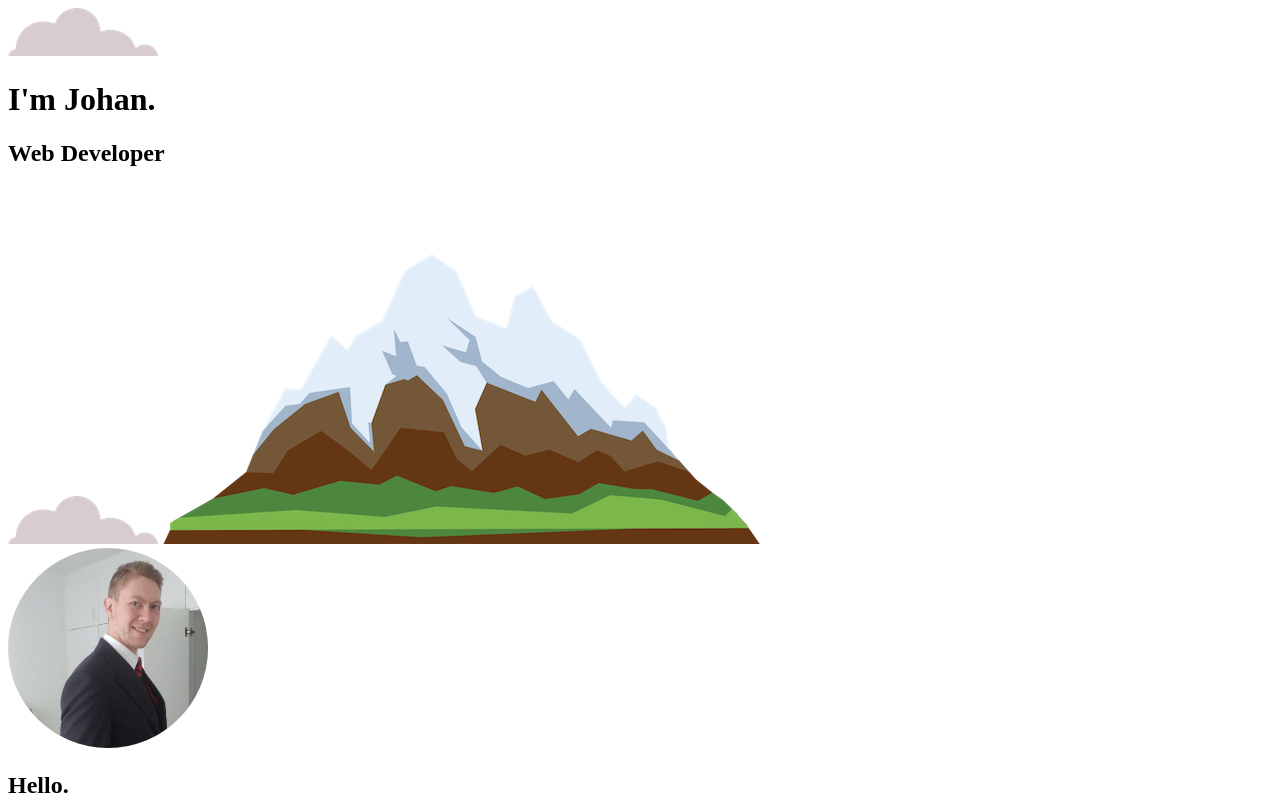
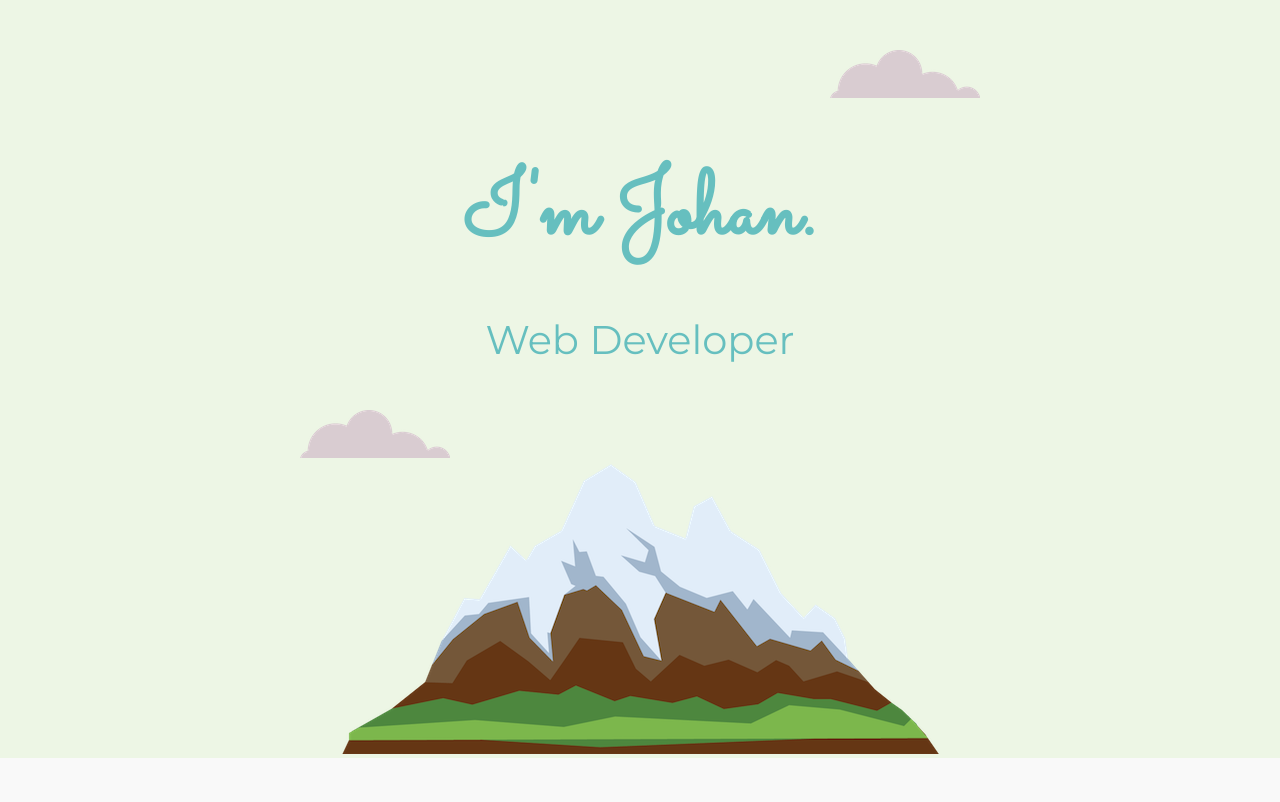
Before and after one commit to pr3dx/Stassen, a plain HTML site: page index.html in a window 1280 px wide. Shown: the top 802 px of the page. Drawn offline with Linux system fonts and the light colour scheme; files that its build step writes are made by us from their sources; the site is published under a folder, as on GitHub Pages, so addresses that start at the root find nothing.

Commit message:
Update index.html

```diff
--- a/index.html
+++ b/index.html
@@ -4,7 +4,7 @@
 <head>
   <meta charset="utf-8">
   <title>Johan Stassen</title>
-  <link rel="stylesheet" href="/pr3dx/Stassen/blob/main/CSS/styles.css">
+  <link rel="stylesheet" href="Stassen/CSS/styles.css">
   <link rel="icon" href="favicon.ico">
   <link rel="preconnect" href="https://fonts.googleapis.com">
   <link rel="preconnect" href="https://fonts.gstatic.com" crossorigin>
```
